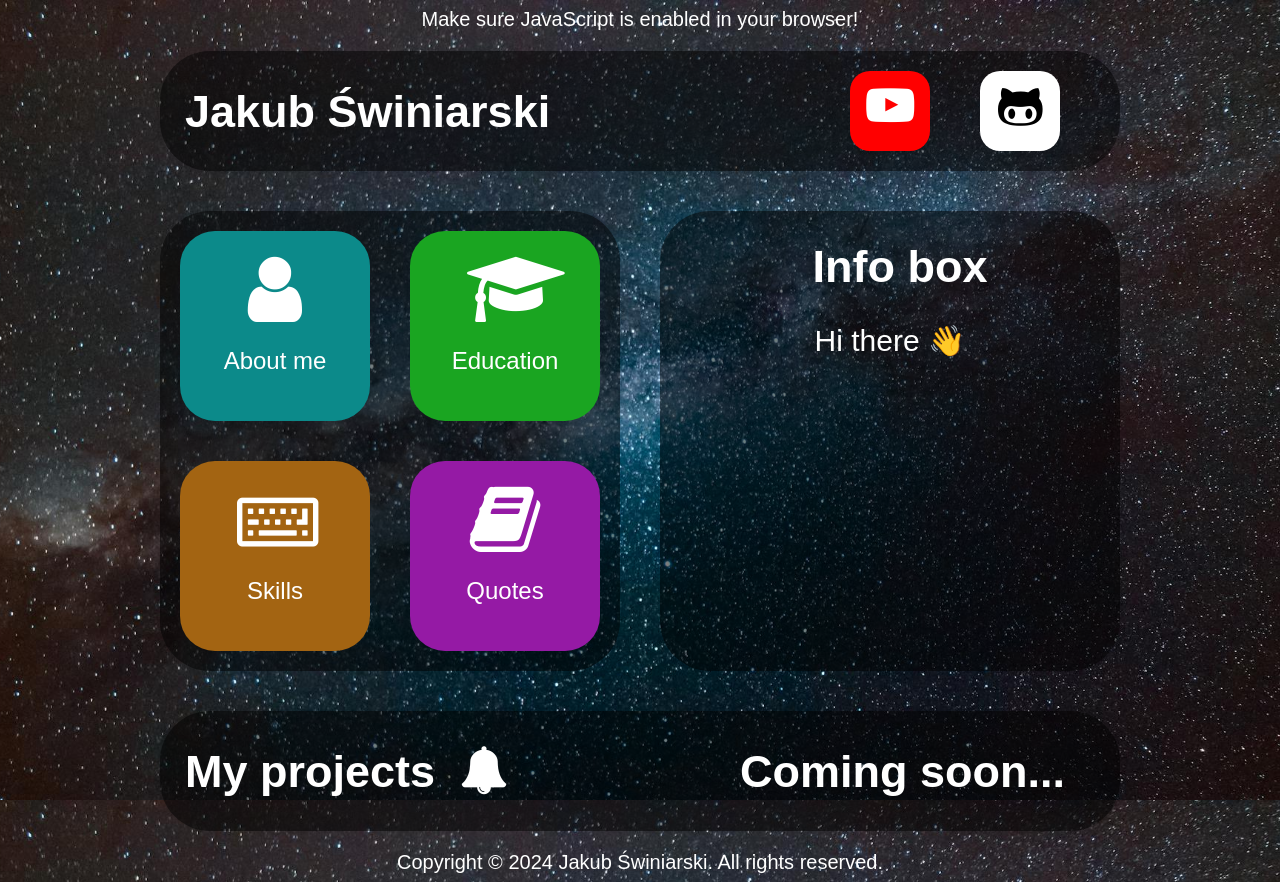
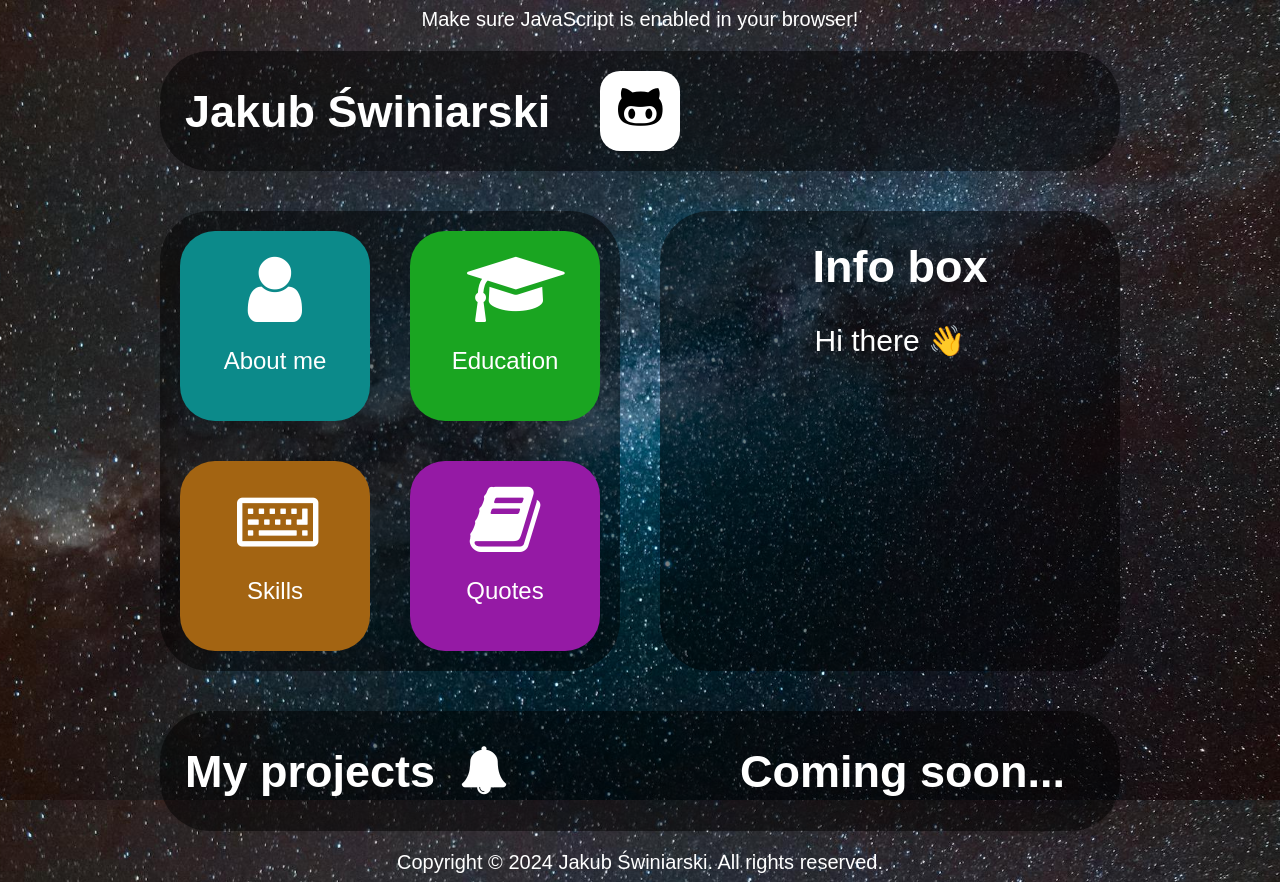
Before and after one commit to PanPolePL/PanPolePL.github.io, a plain HTML site: page index.html in a window 1280 px wide. Drawn offline with Linux system fonts and the light colour scheme.

Commit message:
remove placeholder yt

```diff
--- a/index.html
+++ b/index.html
@@ -17,9 +17,9 @@
             <div class="rectangle">
                 <h1 style="float:left;">Jakub Świniarski</h1>
 
-                <a href="https://www.youtube.com/watch?v=dQw4w9WgXcQ&ab_channel=RickAstley" target="_blank"><div class="tile_small" id="youtube" style="margin-left:300px">
+                <!--<a href="" target="_blank"><div class="tile_small" id="youtube" style="margin-left:300px">
                     <i class="icon-youtube-play" style="color:rgb(255,255,255);"></i>
-                </div></a>
+                </div></a>-->
 
                 <a href="https://github.com/jakub-swiniarski" target="_blank"><div class="tile_small" id="github">
                     <i class="icon-github" style="color:rgb(0, 0, 0);"></i>
```
